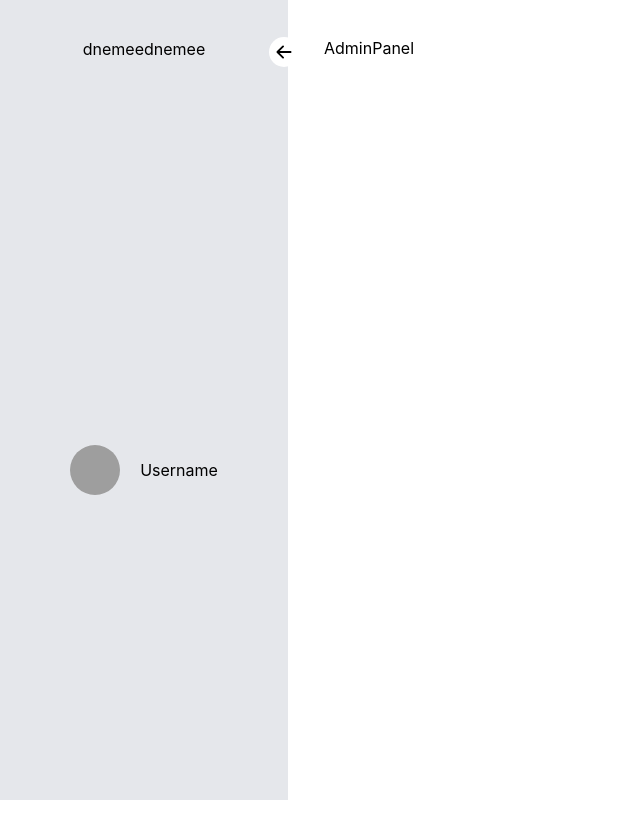
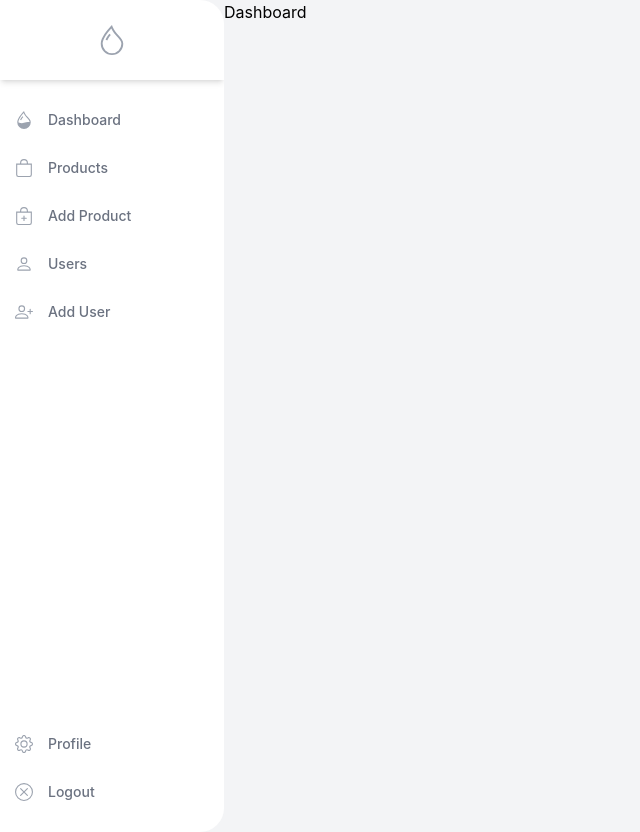
Before and after one commit to dufren/react-rtk-query, a React (Create React App) app: page /admin in a window 1280 px wide. Shown: the whole page, without its empty margins (0-640 px from the left). Before the commit the page ends 800 px from the top, so only its background shows below. Built offline with nearby package versions, Linux system fonts and the light colour scheme; no server answers; grey boxes are pictures that could not be loaded.

Commit message:
sidebar for dashboard

```diff
--- a/src/App.js
+++ b/src/App.js
@@ -7,7 +7,7 @@ import Prefetch from "./features/login/Prefetch";
 import Payment from "./features/cart/Payment";
 import Success from "./features/cart/Success";
 import RequireAuth from "./features/login/RequireAuth";
-import AdminPanel from "./features/admin/AdminPanel"
+import AdminDashboard from "./features/admin/AdminDashboard"
 import Sidebar from "./components/Sidebar";
 
 
@@ -29,7 +29,7 @@ function App() {
 
         {/* <Route element={<RequireAuth allowedRoles={[ROLES.Admin]} />}> */}
         <Route path="admin" element={<Sidebar />}>
-              <Route index element={<AdminPanel />} />
+          <Route index element={<AdminDashboard />} />
         </Route>
         {/* </Route> */}
 
--- a/src/components/Sidebar.js
+++ b/src/components/Sidebar.js
@@ -1,81 +1,63 @@
-import { useState } from 'react'
 import { Outlet } from 'react-router'
-import { BsArrowLeftShort, BsDroplet, BsDropletHalf, BsBagPlus, BsPersonPlus, BsPerson, BsBag } from "react-icons/bs"
-
+import { Link } from "react-router-dom"
+import { BsDroplet, BsDropletHalf, BsBagPlus, BsPersonPlus, BsPerson, BsBag, BsXCircle, BsGear } from "react-icons/bs"
 
 const Sidebar = () => {
-    const [isSidebarOpen, setIsSidebarOpen] = useState(true)
-
-    const sidebarOpenIcon = (
-        <BsDroplet
-            className="text-3xl w-full duration-300 mb-24"
-        />
-    )
-
-    const sidebarClosedIcon = (
-        <BsDropletHalf
-            className='text-3xl w-full duration-300 mb-24'
-        />
-    )
-
-    // const sidebarOpenMenu = (
-    //     <div className='h-64'>
-    //         <div className='mb-24'>
-    //             <span>
-    //                 <BsBag className='text-xl w-full cursor-pointer mb-5' />
-    //                 <p className='text-xl outline-none cursor-pointer rounded-full mb-5 hover:shadow-inner hover:bg-gray-100'>Products</p>
-    //             </span>
-
-    //             <p className='text-xl outline-none cursor-pointer rounded-full  hover:shadow-inner hover:bg-gray-100'>Users</p>
-    //         </div>
-
-    //         <div className=''>
-    //             <p className='text-xl outline-none cursor-pointer rounded-full mb-5 hover:shadow-inner hover:bg-gray-100'>Add Product</p>
-    //             <p className='text-xl outline-none cursor-pointer rounded-full hover:shadow-inner hover:bg-gray-100'>Add User</p>
-    //         </div>
-    //     </div>
-    // )
-
-    // const sidebarClosedMenu = (
-    //     <div className='h-64'>
-    //         <div className='mb-24'>
-    //             <BsBag className='text-3xl w-full cursor-pointer mb-5' />
-    //             <BsPerson className='text-3xl w-full cursor-pointer' />
-    //         </div>
-
-    //         <div className=''>
-    //             <BsBagPlus className='text-3xl w-full cursor-pointer mb-5' />
-    //             <BsPersonPlus className='text-3xl w-full cursor-pointer' />
-    //         </div>
-    //     </div>
-    // )
 
     return (
-        <div className='flex'>
-            <div className={`bg-gray-200 h-screen pt-9 border ${isSidebarOpen ? "w-72" : "w-24"} duration-300 relative`}>
-                <div>
-                    <div>
-                        <BsArrowLeftShort
-                            onClick={() => setIsSidebarOpen(!isSidebarOpen)}
-                            className={`bg-white text-3xl rounded-full -right-3 absolute cursor-pointer duration-300 ${!isSidebarOpen && "rotate-180"}`}
-                        />
-                    </div>
-
-                    <div>
-                        <div className='flex justify-center'>
-                            <p>dnemee</p>
-                            <p>dnemee</p>
-                        </div>
-                    </div>
+        <div class="min-h-screen flex flex-row bg-gray-100">
+            <div class="flex flex-col w-56 bg-white rounded-r-3xl overflow-hidden">
+                <div class="flex items-center justify-center h-20 shadow-md">
+                    <h1 class="text-3xl uppercase text-gray-400"><BsDroplet /></h1>
                 </div>
-
-                <div className='mt-96 flex justify-center items-center gap-5'>
-                    <img src="https://picsum.photos/50/50" alt="avatar" className='rounded-full' />
-                    {isSidebarOpen && <p>Username</p>}
-                </div>
-
+                <ul class="flex flex-col py-4">
+                    <li>
+                        <Link class="flex flex-row items-center h-12 transform hover:translate-x-2 transition-transform ease-in duration-200 text-gray-500 hover:text-gray-800">
+                            <span class="inline-flex items-center justify-center h-12 w-12 text-lg text-gray-400"><BsDropletHalf /></span>
+                            <span class="text-sm font-medium">Dashboard</span>
+                        </Link>
+                    </li>
+                    <li>
+                        <Link class="flex flex-row items-center h-12 transform hover:translate-x-2 transition-transform ease-in duration-200 text-gray-500 hover:text-gray-800">
+                            <span class="inline-flex items-center justify-center h-12 w-12 text-lg text-gray-400"><BsBag /></span>
+                            <span class="text-sm font-medium">Products</span>
+                        </Link>
+                    </li>
+                    <li>
+                        <Link class="flex flex-row items-center h-12 transform hover:translate-x-2 transition-transform ease-in duration-200 text-gray-500 hover:text-gray-800">
+                            <span class="inline-flex items-center justify-center h-12 w-12 text-lg text-gray-400"><BsBagPlus /></span>
+                            <span class="text-sm font-medium">Add Product</span>
+                        </Link>
+                    </li>
+                    <li>
+                        <Link class="flex flex-row items-center h-12 transform hover:translate-x-2 transition-transform ease-in duration-200 text-gray-500 hover:text-gray-800">
+                            <span class="inline-flex items-center justify-center h-12 w-12 text-lg text-gray-400"><BsPerson /></span>
+                            <span class="text-sm font-medium">Users</span>
+                        </Link>
+                    </li>
+                    <li>
+                        <Link class="flex flex-row items-center h-12 transform hover:translate-x-2 transition-transform ease-in duration-200 text-gray-500 hover:text-gray-800">
+                            <span class="inline-flex items-center justify-center h-12 w-12 text-lg text-gray-400"><BsPersonPlus /></span>
+                            <span class="text-sm font-medium">Add User</span>
+                        </Link>
+                    </li>
+                    <li className='mt-96'>
+                        <Link class="flex flex-row items-center h-12 transform hover:translate-x-2 transition-transform ease-in duration-200 text-gray-500 hover:text-gray-800">
+                            <span class="inline-flex items-center justify-center h-12 w-12 text-lg text-gray-400"><BsGear /></span>
+                            <span class="text-sm font-medium">Profile</span>
+                        </Link>
+                    </li>
+                    <li>
+                        <Link class="flex flex-row items-center h-12 transform hover:translate-x-2 transition-transform ease-in duration-200 text-gray-500 hover:text-gray-800">
+                            <span class="inline-flex items-center justify-center h-12 w-12 text-lg text-gray-400"><BsXCircle /></span>
+                            <span class="text-sm font-medium">Logout</span>
+                        </Link>
+                    </li>
+                </ul>
             </div>
-            <div className='p-9'><Outlet /></div>
+            <div>
+                <Outlet />
+            </div>
         </div>
     )
 }
--- a/src/features/admin/AdminPanel.js
+++ b/src/features/admin/AdminDashboard.js
@@ -2,7 +2,7 @@ import React from 'react'
 
 const AdminPanel = () => {
   return (
-    <div>AdminPanel</div>
+    <div>Dashboard</div>
   )
 }
 
```
Lines whose indentation alone changed are shown as unchanged.
